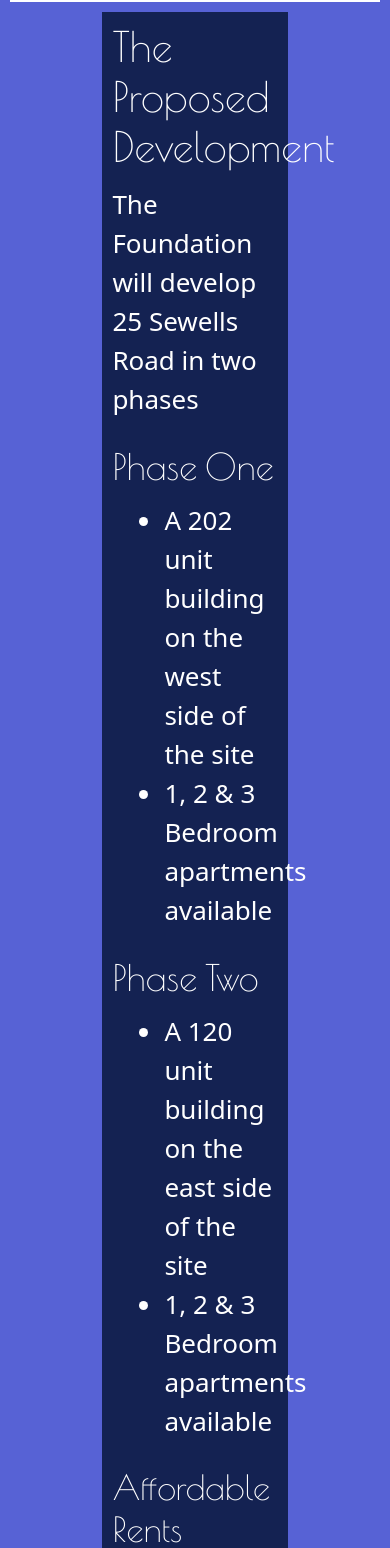
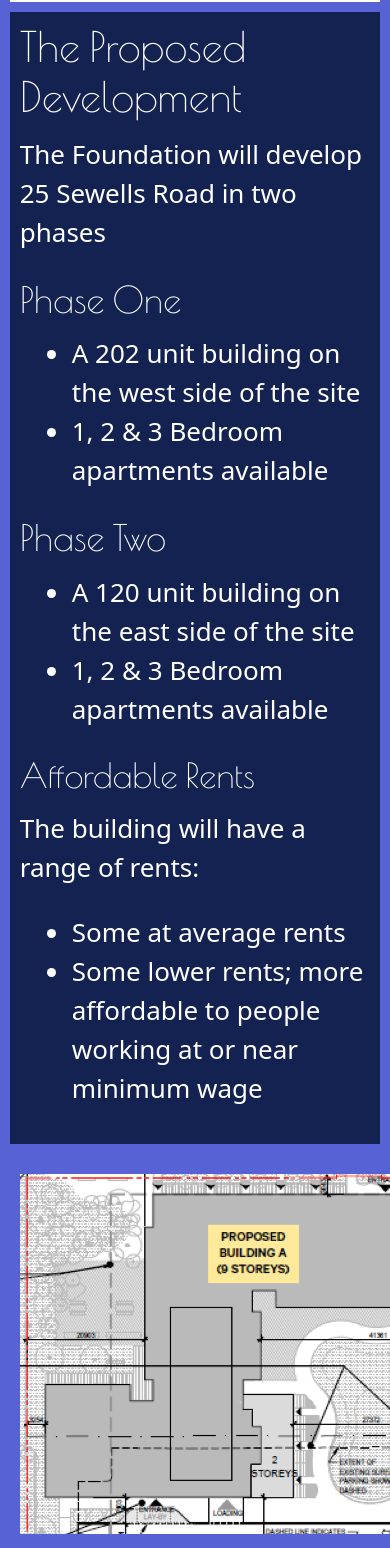
Before and after one commit to twc-inc-ca/twc-inc-ca.github.io, a PHP site: page /the-development.html in a window 390 px wide; the page is wider, and only the part inside the window is pictured. Shown: the part 101-1649 px from the top of that part. Run offline with PHP 8.4, Linux system fonts and the light colour scheme.

Commit message:
Update styles.css

```diff
--- a/styles.css
+++ b/styles.css
@@ -446,7 +446,7 @@ and (orientation: portrait) {
 
 /* THE DEVELOPMENT */
     .devInfo {
-        width: 100%;
+        max-width: 100%;
 }
 
    }
@@ -495,7 +495,7 @@ and (orientation: portrait) {
 
 /* THE DEVELOPMENT */
   .devInfo {
-      width: 100%;
+      max-width: 100%;
   }
 
   }
```
